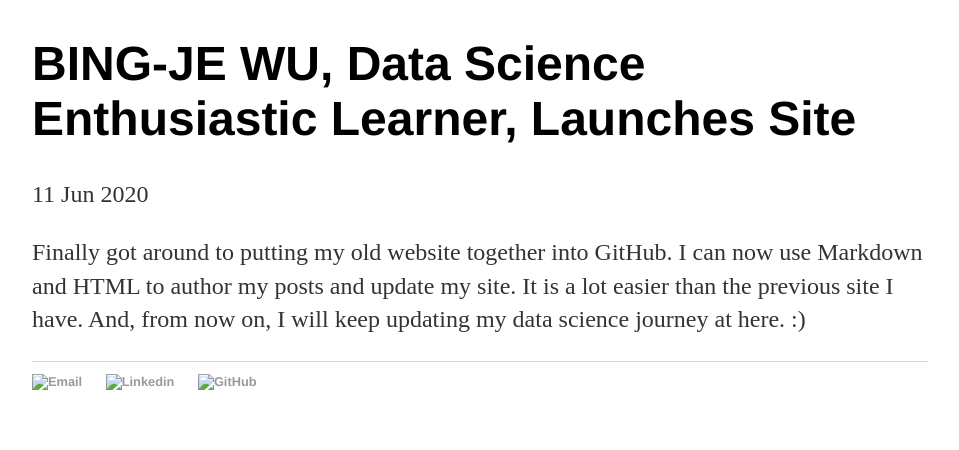
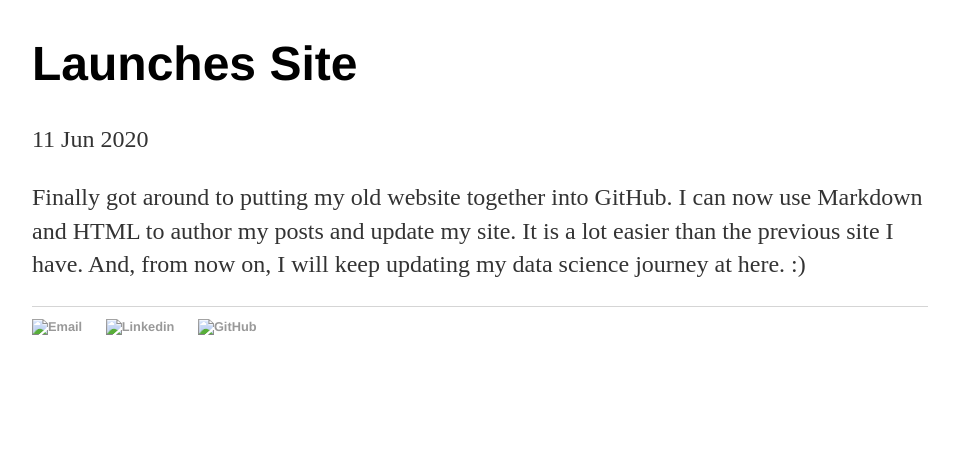
Before and after one commit to bing020815/bing020815.github.io, a Jekyll site: the page built from _posts/2020-06-11-data-science-journey.md, in a window 1280 px wide. Shown: the part 494-944 px from the top of the page, without its empty margins (160-1119 px from the left). Built offline with Jekyll 4.4.1, drawn with Linux system fonts in a browser that asks for light colours; after the commit the page ends 900 px from its top, so only the background shows below that.

Commit message:
Update 2020-06-11-data-science-journey.md

```diff
--- a/_posts/2020-06-11-data-science-journey.md
+++ b/_posts/2020-06-11-data-science-journey.md
@@ -1,6 +1,6 @@
 ---
 layout: post
-title: "BING-JE WU, Data Science Enthusiastic Learner, Launches Site"
+title: "Launches Site"
 date: 2020-06-11
 ---
 
```
